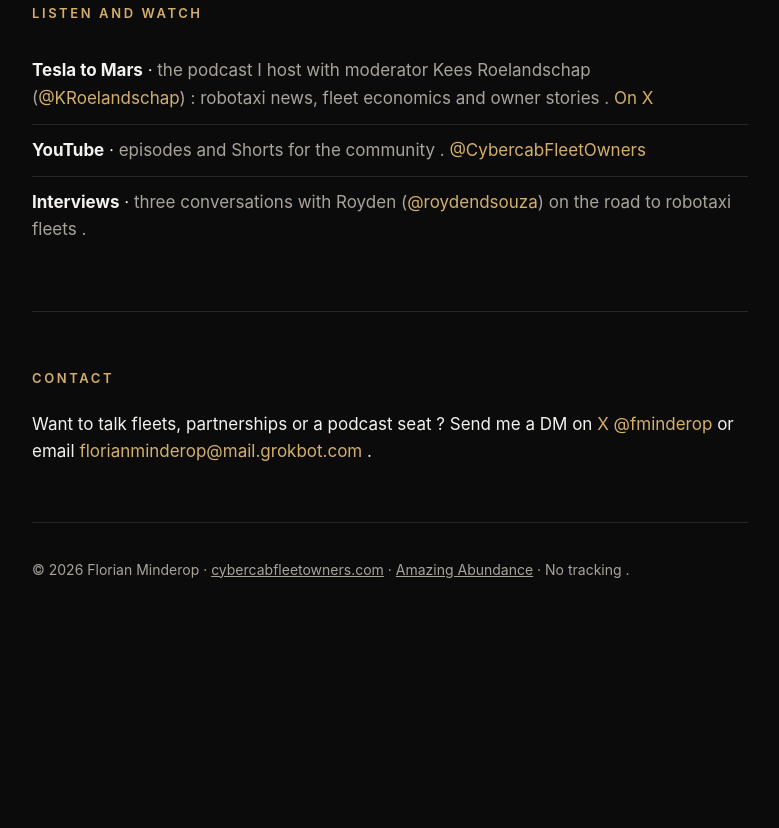
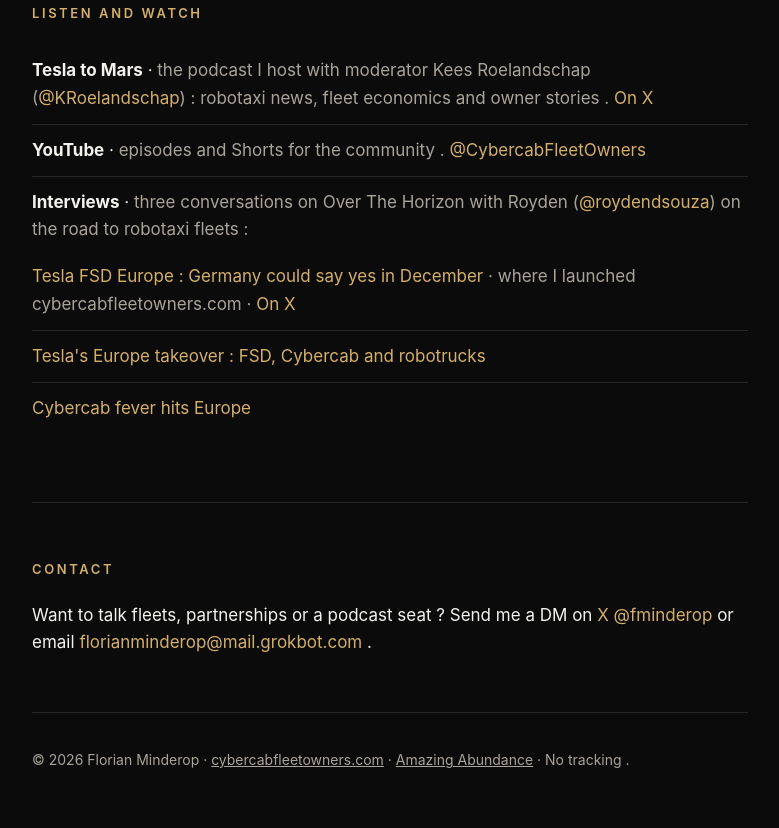
Before and after one commit to minderopflorian-oss/florianminderop-site, a plain HTML site: page index.html in a window 1280 px wide. Shown: the part 1387-2215 px from the top of the page, without its empty margins (250-1029 px from the left). Before the commit the page ends 2024 px from the top, so only its background shows below. Drawn offline with Linux system fonts and the light colour scheme.

Commit message:
Prepare launch on custom domain

```diff
--- a/index.html
+++ b/index.html
@@ -5,7 +5,6 @@
 <meta name="viewport" content="width=device-width,initial-scale=1">
 <title>Florian Minderop</title>
 <meta name="description" content="Florian Minderop : Dutch entrepreneur, future Cybercab fleet owner and founder of the Tesla Cybercab Fleet Owners community .">
-<meta name="robots" content="noindex">
 <link rel="stylesheet" href="style.css">
 </head>
 <body>
@@ -22,7 +21,7 @@
   <div class="cards">
     <a class="card" href="https://cybercabfleetowners.com"><b>Tesla Cybercab Fleet Owners</b><span>The #1 community for future Cybercab fleet owners . Guides, open questions and people planning their fleets together .</span><span class="tag">Website</span></a>
     <a class="card" href="https://x.com/i/communities/1912893645050511710" rel="noopener"><b>The X Community</b><span>Where the conversation happens : news, plans and questions from members around the world .</span><span class="tag">Join on X</span></a>
-    <a class="card" href="https://minderopflorian-oss.github.io/amazing-abundance-site/"><b>Amazing Abundance</b><span>My view on how the economy changes when robots drive, haul and generate .</span><span class="tag">Vision</span></a>
+    <a class="card" href="https://amazingabundance.eu/"><b>Amazing Abundance</b><span>My view on how the economy changes when robots drive, haul and generate .</span><span class="tag">Vision</span></a>
   </div>
 </section>
 
@@ -38,7 +37,12 @@
   <ul class="plain">
     <li><b>Tesla to Mars</b> · <span class="muted">the podcast I host with moderator Kees Roelandschap (<a href="https://x.com/KRoelandschap" rel="noopener">@KRoelandschap</a>) : robotaxi news, fleet economics and owner stories .</span> <a href="https://x.com/TeslaToMars420" rel="noopener">On X</a></li>
     <li><b>YouTube</b> · <span class="muted">episodes and Shorts for the community .</span> <a href="https://www.youtube.com/@CybercabFleetOwners" rel="noopener">@CybercabFleetOwners</a></li>
-    <li><b>Interviews</b> · <span class="muted">three conversations with Royden (<a href="https://x.com/roydendsouza" rel="noopener">@roydendsouza</a>) on the road to robotaxi fleets .</span></li>
+    <li><b>Interviews</b> · <span class="muted">three conversations on Over The Horizon with Royden (<a href="https://x.com/roydendsouza" rel="noopener">@roydendsouza</a>) on the road to robotaxi fleets :</span>
+      <ul class="plain" style="margin-top:8px">
+        <li><a href="https://www.youtube.com/watch?v=GNDwkFZlVJM" rel="noopener">Tesla FSD Europe : Germany could say yes in December</a> <span class="muted">· where I launched cybercabfleetowners.com ·</span> <a href="https://x.com/roydendsouza/status/2119436566653268354" rel="noopener">On X</a></li>
+        <li><a href="https://www.youtube.com/watch?v=7LOjDZOX6nE" rel="noopener">Tesla's Europe takeover : FSD, Cybercab and robotrucks</a></li>
+        <li><a href="https://www.youtube.com/watch?v=7wRM9RKfJhc" rel="noopener">Cybercab fever hits Europe</a></li>
+      </ul></li>
   </ul>
 </section>
 
@@ -47,7 +51,7 @@
   <p>Want to talk fleets, partnerships or a podcast seat ? Send me a DM on <a href="https://x.com/fminderop" rel="noopener">X @fminderop</a> or email <a href="mailto:florianminderop@mail.grokbot.com">florianminderop@mail.grokbot.com</a> .</p>
 </section>
 
-<footer>© 2026 Florian Minderop · <a href="https://cybercabfleetowners.com">cybercabfleetowners.com</a> · <a href="https://minderopflorian-oss.github.io/amazing-abundance-site/">Amazing Abundance</a> · No tracking .</footer>
+<footer>© 2026 Florian Minderop · <a href="https://cybercabfleetowners.com">cybercabfleetowners.com</a> · <a href="https://amazingabundance.eu/">Amazing Abundance</a> · No tracking .</footer>
 </div>
 </body>
 </html>
```
Also changed, not shown: 1 other file.
